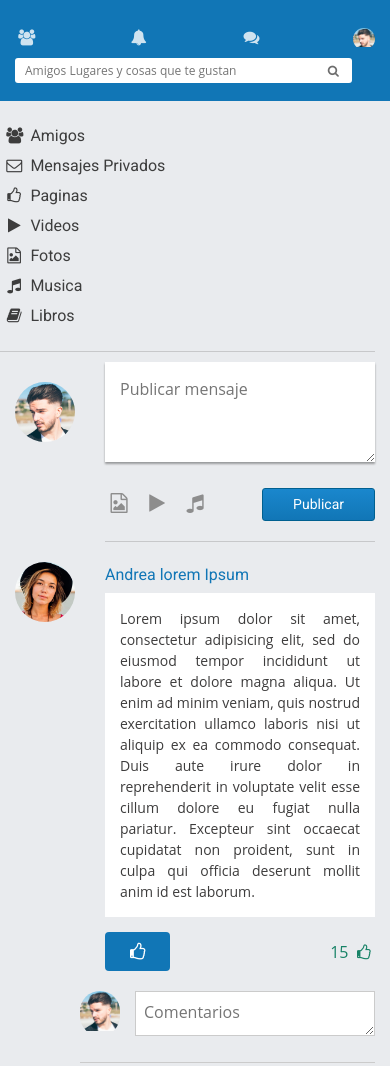
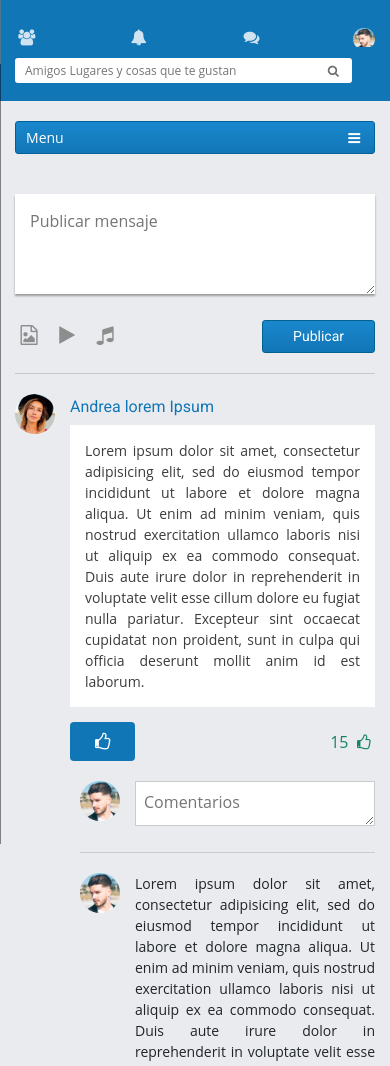
Before and after one commit to pacoraton/plantilla_red_social, a plain HTML site: page index.html in a window 390 px wide. Shown: the top 1066 px of the page. Drawn offline with Linux system fonts and the light colour scheme.

Commit message:
Se agrego el menu despegable para dispositivos moviles

```diff
--- a/css/estilos.css
+++ b/css/estilos.css
@@ -345,11 +345,95 @@ main footer a{
 }
 
 /*Mediaqueryes*/
+@media screen and (max-width:767px){
+
+   main .btn-menu{
+   	display: block;
+   	border:1px solid #00609c;
+   	padding: 5px 10px;
+   	font-size: 14px;
+   	background: linear-gradient(to bottom,#1a87cd, #1176b6 100%);
+   	color: #fff;
+   	border-radius: 3px;
+   	cursor: pointer;
+   	margin-bottom:20px;
+   	text-align: center;
+   	text-decoration: none;
+   }
+main .btn-menu:hover{
+   text-decoration: none;
+   background: #0d659d;
+
+}
+
+main .fondo-enlace{
+	position: fixed;
+	width: 100%;
+	height: 100vh;
+	top: 0;
+	left: 0;
+	background: rgba(0,0,0,.5);
+   z-index: 99;
+   display: none;
+
+}
+
+main .fondo-enlace.active{
+	display: block;
+}
+
+ main .barra-lateral-izquierda{
+ 	width: 85%;
+ 	position: fixed;
+ 	z-index: 100;
+ 	left:0;
+ 	top: 0;
+ 	background: rgba(0,0,0,.85);
+ 	height: 100vh;
+ 	margin:0;
+ 	padding: 0;
+ 	transform: translateX(-99.99%);
+ 	transition: all .3s ease;
+ 	overflow: scroll;
+ }
+
+ main .barra-lateral-izquierda.active{
+   transform: translateX(0%);
+
+ }
+
+ main .barra-lateral-izquierda nav{
+ 	border-bottom: none;
+ }
+
+ main .barra-lateral-izquierda nav a{
+ 	padding: 20px;
+ 	color: #fff;
+ }
+ main .barra-lateral-izquierda nav a:hover{
+  color: #3d3d3d;
+  background: #fff;
+}
+
+}
+
 
 @media screen and (max-width:575px){
 
   header .menu{
   	padding: 15px 15px 0 15px;
   }
+  main .contenido-principal .publicacion .foto{
+  	padding-right: 0;
+  }
+
+   main .contenido-principal .publicacion .foto a{
+width: 40px;
+height: 40px;
+   }
+
+    main .contenido-principal .publicar .foto{
+      display: none;
+    }
 
 }
--- a/index.html
+++ b/index.html
@@ -45,7 +45,7 @@
 	<main class="container">
 		<div class="row">
 			<!-- BARRA LATERAL IZQUIERDA-->
-			<div class="col-md-3 barra-lateral-izquierda">
+			<div class="col-md-3 barra-lateral-izquierda" id="barra-lateral-izquierda">
 			    <nav>
 			    	<a href=""><i class="icon-users"></i>Amigos</a>
 			    	<a href=""><i class="icon-mail"></i>Mensajes Privados</a>
@@ -57,9 +57,23 @@
 			    </nav>
 
 			</div>
+
+			<a href="#" class="fondo-enlace d-md-none" id="fondo-enlace"></a>
 			<!-- cONTWNIDO PRINCIPAL-->
 			<div class="col contenido-principal">
 				<div class="publicar">
+					<div class="publicar">
+						<div class="row">
+
+							<div class="col">
+								<a href="#" class="btn-menu d-md-none d-flex justify-content-between" id="btn-menu">
+									<span>Menu</span>
+									<i class="icon-menu"></i>
+								</a>
+							</div>
+						</div>
+
+					</div>
 					 <div class="row">
 					 	<div class="col-auto foto">
 					 		<a href="#" title="">
@@ -295,7 +309,7 @@
 
 	</main>
 
-	<script type="text/javascript" src="js/jquery-3.3.1.min"></script>
+	<script type="text/javascript" src="js/jquery-3.3.1.min.js"></script>
 	<script type="text/javascript" src="js/menu.js"></script>
 	<script type="text/javascript" src="js/popper.min.js"></script>
 	<script type="text/javascript" src="js/bootstrap.min.js"></script>
--- a/js/menu.js
+++ b/js/menu.js
@@ -0,0 +1,18 @@
+$(function(){
+   var boton = $("#btn-menu");
+   var fondo_enlace = $('#fondo-enlace');
+
+
+
+   boton.on('click',function(e){
+   		fondo_enlace.toggleClass('active');
+   		$('#barra-lateral-izquierda').toggleClass('active');
+   		e.preventDefault();
+   });
+
+    fondo_enlace.on('click',function(e){
+   		fondo_enlace.toggleClass('active');
+   		$('#barra-lateral-izquierda').toggleClass('active');
+   		e.preventDefault()
+   });
+}())
```
